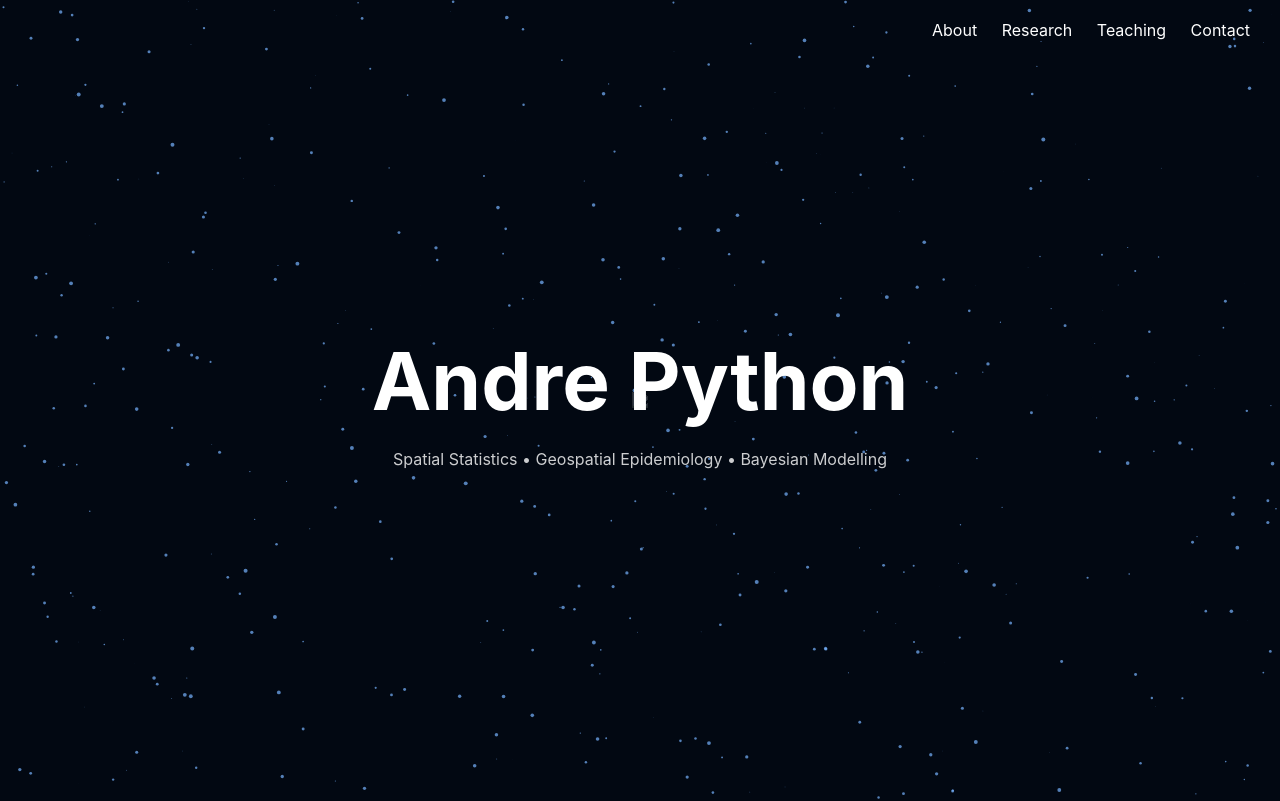
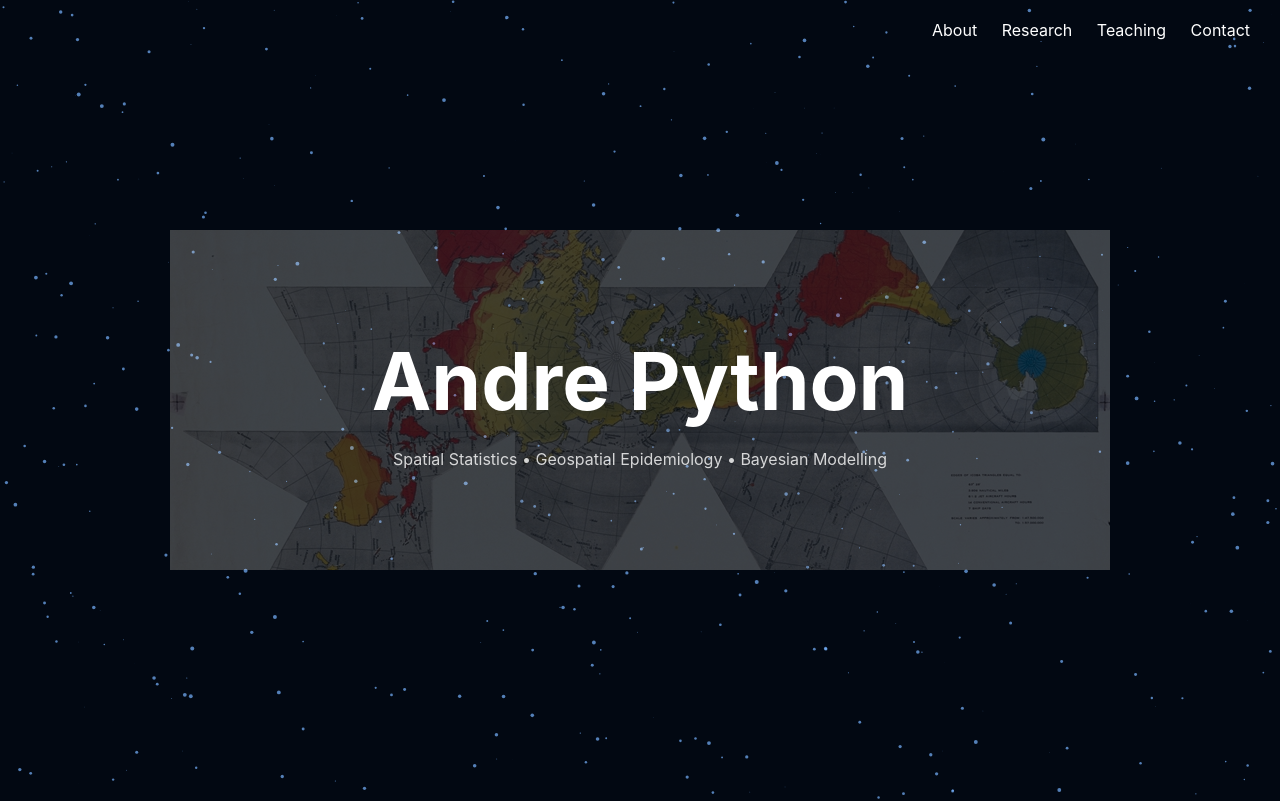
Before and after one commit to andrepython/mywebsite, a website: page public/index.html in a window 1280 px wide. Shown: the top 801 px of the page. Drawn offline with Linux system fonts and the light colour scheme.

Commit message:
wrong image path corrected

```diff
--- a/public/index.html
+++ b/public/index.html
@@ -14,7 +14,7 @@
 <canvas id="ocean"></canvas>
 
 <div id="mapContainer">
-    <img src="img/worldprojection.jpg" id="projection">
+    <img src="image/worldprojection.jpg" id="projection">
 </div>
 
 <nav>
```
